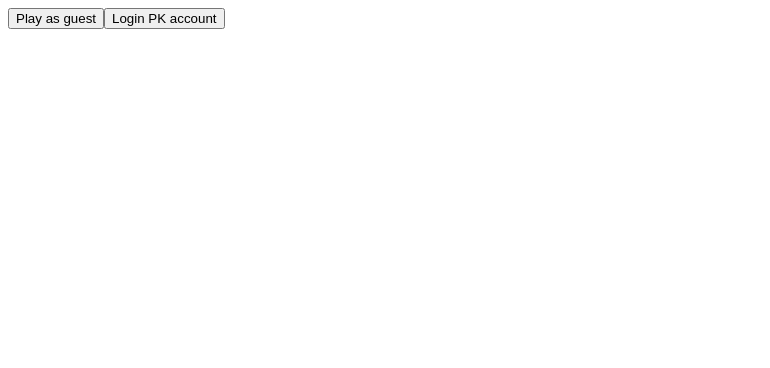
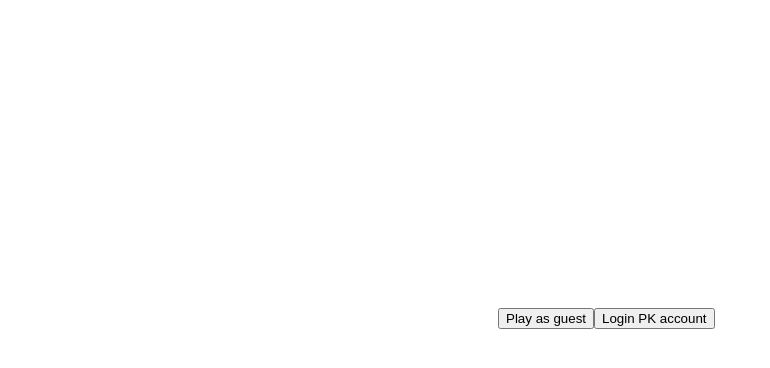
Before and after one commit to briuin/pk-connect, a React app: page / in a window 1280 px wide. Shown: the top 368 px of the page, without its empty margins (0-770 px from the left). Built offline with nearby package versions, Linux system fonts and the light colour scheme; what single-spa-react would draw is missing.

Commit message:
fix css syntax

```diff
--- a/src/components/ConnectionStatus.css
+++ b/src/components/ConnectionStatus.css
@@ -1,16 +1,16 @@
 .pkc-status {
-  color: "lime";
+  color: lime;
 }
 .pkc-modal {
-  position: "fixed";
-  z-index: "500";
-  width: "100%";
-  height: "100vh";
-  display: "flex";
-  justify-content: "center";
-  align-items: "center";
+  position: fixed;
+  z-index: 500;
+  width: 100%;
+  height: 100vh;
+  display: flex;
+  justify-content: center;
+  align-items: center;
 }
 .pkc-modal-content {
-  width: "300px";
-  height: "200px";
+  width: 300px;
+  height: 200px;
 }
```
Also changed, not shown: 2 other files (tests, documents, lock files or other folders).
